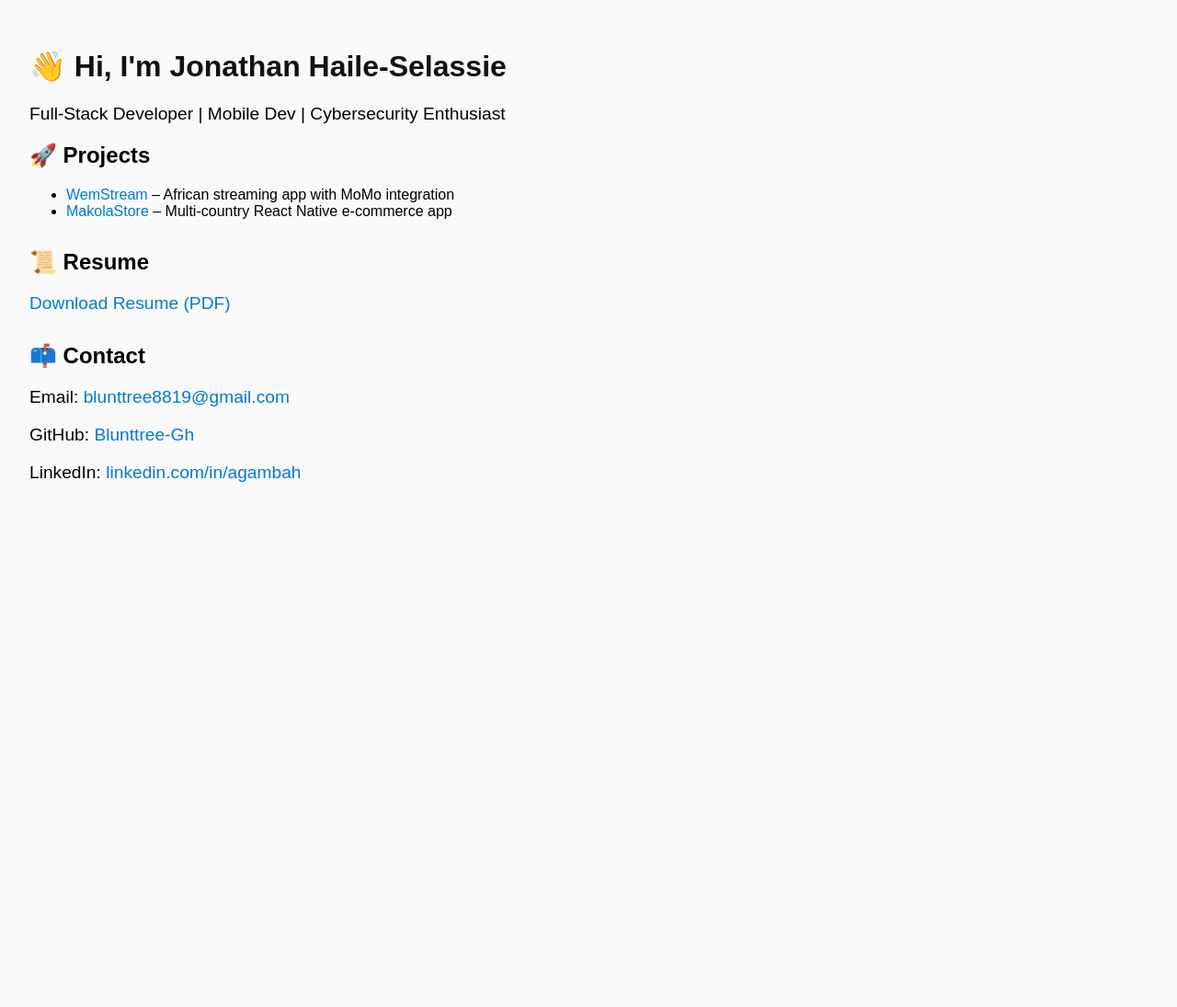
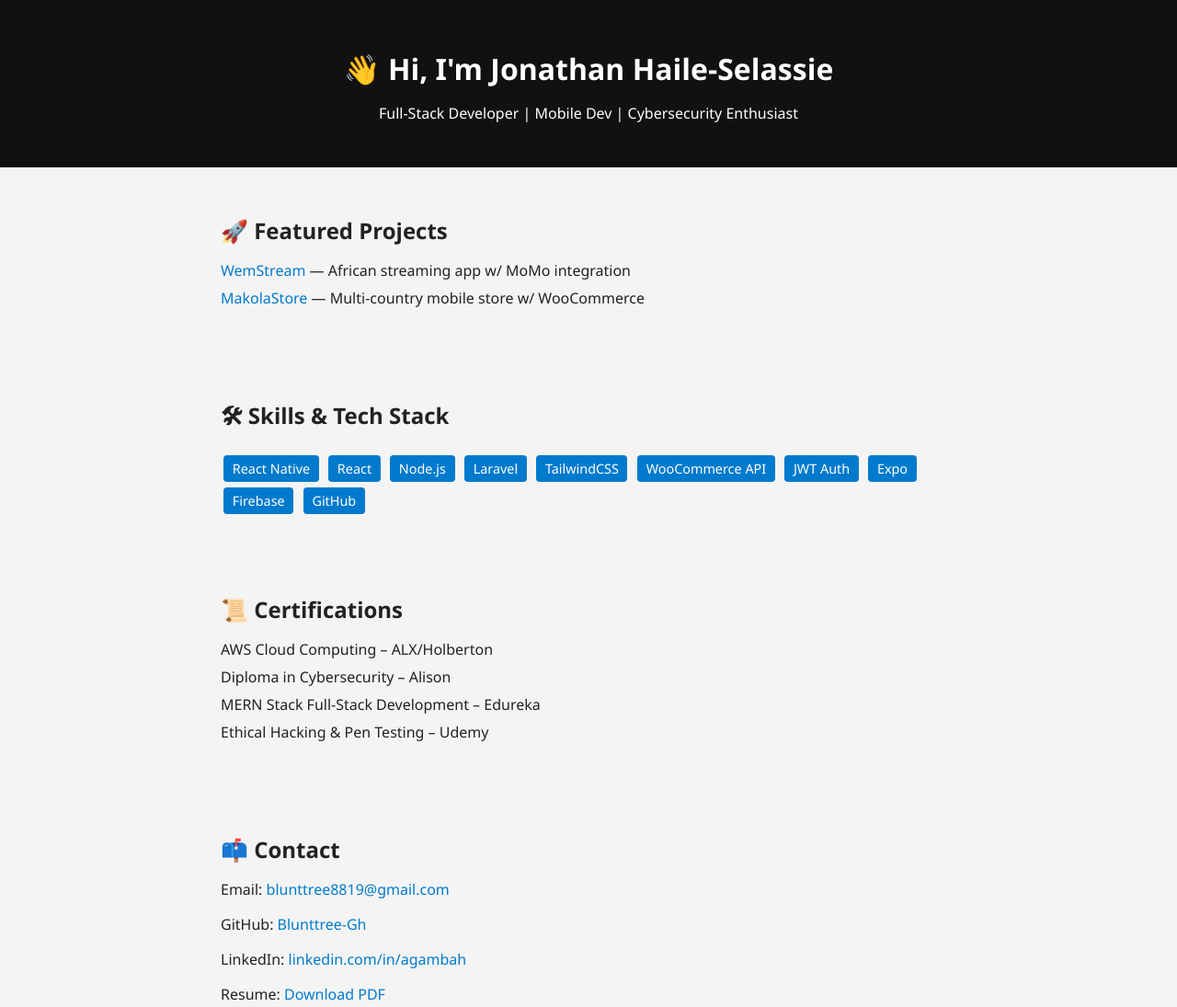
Before and after one commit to Blunttree-Gh/portfolio, a plain HTML site: page index.html in a window 1280 px wide. Shown: the top 1095 px of the page at 92% size. Before the commit the page ends 800 px from the top, so only its background shows below. Drawn offline with Linux system fonts and the light colour scheme.

Commit message:
update: add styled portfolio layout and sections

```diff
--- a/index.html
+++ b/index.html
@@ -2,52 +2,110 @@
 <html lang="en">
 <head>
   <meta charset="UTF-8" />
-  <meta name="viewport" content="width=device-width, initial-scale=1.0" />
+  <meta name="viewport" content="width=device-width, initial-scale=1.0"/>
   <title>Jonathan Haile-Selassie | Portfolio</title>
   <style>
     body {
-      font-family: sans-serif;
+      font-family: 'Segoe UI', sans-serif;
       margin: 0;
-      padding: 2rem;
-      background: #f9f9f9;
+      padding: 0;
+      background: #f4f4f4;
+      color: #222;
     }
-    h1 {
-      color: #111;
+    header {
+      background: #111;
+      color: #fff;
+      padding: 2rem 1rem;
+      text-align: center;
     }
-    p {
-      font-size: 1.2rem;
+    section {
+      padding: 2rem 1.5rem;
+      max-width: 800px;
+      margin: auto;
+    }
+    h1, h2 {
+      margin-bottom: 1rem;
+    }
+    ul {
+      list-style: none;
+      padding-left: 0;
+    }
+    li {
+      margin-bottom: 0.5rem;
     }
     a {
       color: #007acc;
       text-decoration: none;
     }
-    section {
-      margin-bottom: 2rem;
+    .badge {
+      display: inline-block;
+      background: #007acc;
+      color: white;
+      padding: 0.3rem 0.6rem;
+      border-radius: 4px;
+      margin: 0.2rem;
+      font-size: 0.9rem;
+    }
+    footer {
+      text-align: center;
+      padding: 2rem 1rem;
+      background: #222;
+      color: white;
     }
   </style>
 </head>
 <body>
-  <h1>👋 Hi, I'm Jonathan Haile-Selassie</h1>
-  <p>Full-Stack Developer | Mobile Dev | Cybersecurity Enthusiast</p>
+
+  <header>
+    <h1>👋 Hi, I'm Jonathan Haile-Selassie</h1>
+    <p>Full-Stack Developer | Mobile Dev | Cybersecurity Enthusiast</p>
+  </header>
 
   <section>
-    <h2>🚀 Projects</h2>
+    <h2>🚀 Featured Projects</h2>
     <ul>
-      <li><a href="https://github.com/Blunttree-Gh/wemstream">WemStream</a> – African streaming app with MoMo integration</li>
-      <li><a href="https://github.com/Blunttree-Gh/MakolaStore-repo">MakolaStore</a> – Multi-country React Native e-commerce app</li>
+      <li><a href="https://github.com/Blunttree-Gh/wemstream" target="_blank">WemStream</a> — African streaming app w/ MoMo integration</li>
+      <li><a href="https://github.com/Blunttree-Gh/MakolaStore-repo" target="_blank">MakolaStore</a> — Multi-country mobile store w/ WooCommerce</li>
     </ul>
   </section>
 
   <section>
-    <h2>📜 Resume</h2>
-    <p><a href="https://github.com/Blunttree-Gh/resume/raw/main/Jonathan_HaileSelassie_Resume.pdf" target="_blank">Download Resume (PDF)</a></p>
+    <h2>🛠 Skills & Tech Stack</h2>
+    <div>
+      <span class="badge">React Native</span>
+      <span class="badge">React</span>
+      <span class="badge">Node.js</span>
+      <span class="badge">Laravel</span>
+      <span class="badge">TailwindCSS</span>
+      <span class="badge">WooCommerce API</span>
+      <span class="badge">JWT Auth</span>
+      <span class="badge">Expo</span>
+      <span class="badge">Firebase</span>
+      <span class="badge">GitHub</span>
+    </div>
+  </section>
+
+  <section>
+    <h2>📜 Certifications</h2>
+    <ul>
+      <li>AWS Cloud Computing – ALX/Holberton</li>
+      <li>Diploma in Cybersecurity – Alison</li>
+      <li>MERN Stack Full-Stack Development – Edureka</li>
+      <li>Ethical Hacking & Pen Testing – Udemy</li>
+    </ul>
   </section>
 
   <section>
     <h2>📫 Contact</h2>
     <p>Email: <a href="mailto:blunttree8819@gmail.com">blunttree8819@gmail.com</a></p>
-    <p>GitHub: <a href="https://github.com/Blunttree-Gh">Blunttree-Gh</a></p>
-    <p>LinkedIn: <a href="https://linkedin.com/in/agambah">linkedin.com/in/agambah</a></p>
+    <p>GitHub: <a href="https://github.com/Blunttree-Gh" target="_blank">Blunttree-Gh</a></p>
+    <p>LinkedIn: <a href="https://linkedin.com/in/agambah" target="_blank">linkedin.com/in/agambah</a></p>
+    <p>Resume: <a href="https://github.com/Blunttree-Gh/resume/raw/main/Jonathan_HaileSelassie_Resume.pdf" target="_blank">Download PDF</a></p>
   </section>
+
+  <footer>
+    © 2024 Jonathan Haile-Selassie Azembah | All Rights Reserved
+  </footer>
+
 </body>
 </html>
```
